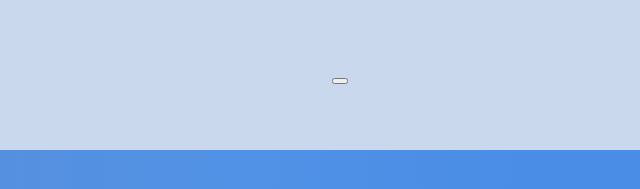
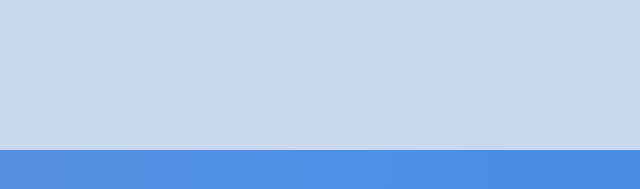
Before and after one commit to WaidelotteTheKeeper/Motivator, a plain HTML site: page index.html in a window 1280 px wide. Shown: the part 467-656 px from the top of the page, 320-960 px from the left. Drawn offline with Linux system fonts and the light colour scheme; a web font is replaced by a local one.

Commit message:
Add files via upload

```diff
--- a/index.html
+++ b/index.html
@@ -43,7 +43,7 @@
             </div> -->
 
             <div class="motivationText">
-                <h2><span class="motivate" id="motivation"></span> <button class="repeat" id="repeat" onclick="speakText();"></button>
+                <h2><span class="motivate" id="motivation" onclick="speakText();"></span>
                 </h2>
 
             </div>
```
